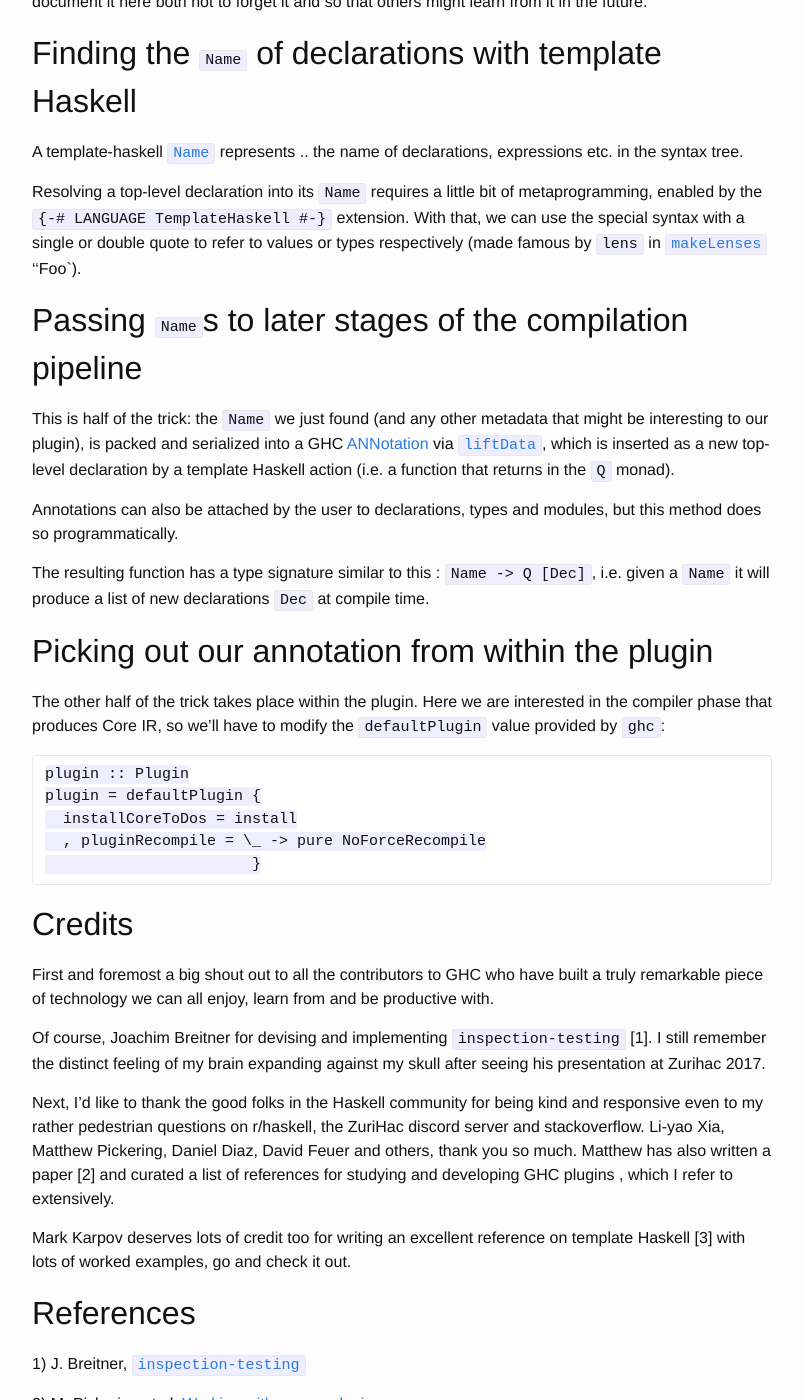
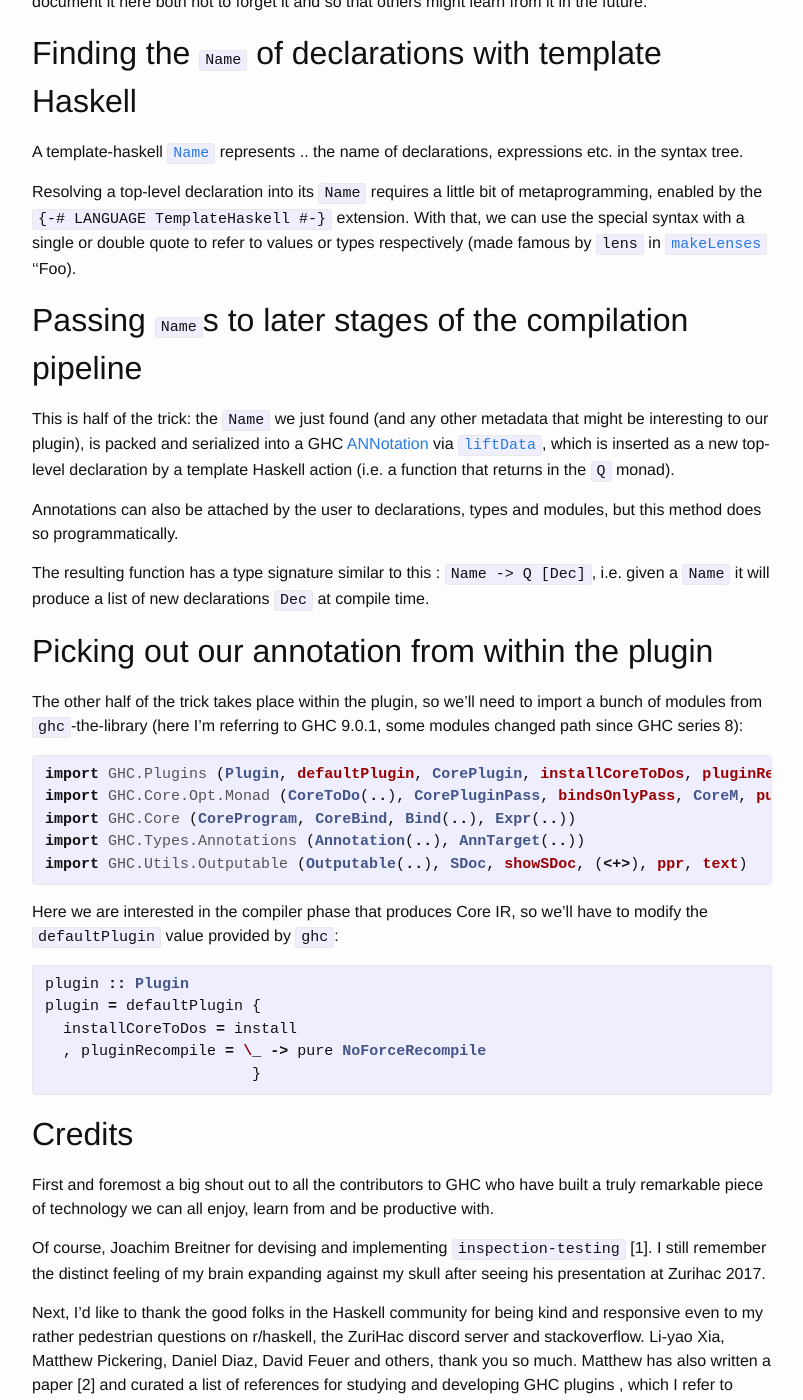
Before and after one commit to ocramz/ocramz.github.io, a Jekyll site: the page built from _posts/2021-06-22-finding-core-th.markdown, in a window 1280 px wide and 1400 px high, scrolled down 692 px. Shown: the whole window, without its empty margins (238-1041 px from the left). Built offline with Jekyll 4.4.1, drawn with Linux system fonts in a browser that asks for light colours.

Commit message:
blog update

````diff
--- /dev/null
+++ b/_posts/.#2015-08-21-haskell-tut-v1.markdown
@@ -0,0 +1 @@
+marco@wintermute.93388
--- a/_posts/2021-06-22-finding-core-th.markdown
+++ b/_posts/2021-06-22-finding-core-th.markdown
@@ -22,7 +22,7 @@ It turns out `inspection-testing` provides this functionality as part of its use
 
 A template-haskell [`Name`](https://hackage.haskell.org/package/template-haskell-2.17.0.0/docs/Language-Haskell-TH.html#t:Name) represents .. the name of declarations, expressions etc. in the syntax tree.
 
-Resolving a top-level declaration into its `Name` requires a little bit of metaprogramming, enabled by the `{-# LANGUAGE TemplateHaskell #-}` extension. With that, we can use the special syntax with a single or double quote to refer to values or types respectively (made famous by `lens` in [`makeLenses`](https://hackage.haskell.org/package/lens-5.0.1/docs/Control-Lens-Combinators.html#v:makeLenses) ''Foo`).
+Resolving a top-level declaration into its `Name` requires a little bit of metaprogramming, enabled by the `{-# LANGUAGE TemplateHaskell #-}` extension. With that, we can use the special syntax with a single or double quote to refer to values or types respectively (made famous by `lens` in [`makeLenses`](https://hackage.haskell.org/package/lens-5.0.1/docs/Control-Lens-Combinators.html#v:makeLenses) ''Foo).
 
 ## Passing `Name`s to later stages of the compilation pipeline
 
@@ -34,15 +34,31 @@ The resulting function has a type signature similar to this : `Name -> Q [Dec]`,
 
 ## Picking out our annotation from within the plugin
 
-The other half of the trick takes place within the plugin. Here we are interested in the compiler phase that produces Core IR, so we'll have to modify the `defaultPlugin` value provided by `ghc`:
+The other half of the trick takes place within the plugin, so we'll need to import a bunch of modules from `ghc`-the-library (here I'm referring to GHC 9.0.1, some modules changed path since GHC series 8):
 
-```
+{% highlight haskell %}
+import GHC.Plugins (Plugin, defaultPlugin, CorePlugin, installCoreToDos, pluginRecompile, CommandLineOption, fromSerialized, deserializeWithData, ModGuts(..), Name, CoreExpr, Var, flattenBinds, getName, thNameToGhcName, PluginRecompile(..))
+import GHC.Core.Opt.Monad (CoreToDo(..), CorePluginPass, bindsOnlyPass, CoreM, putMsgS, getDynFlags, errorMsg)
+import GHC.Core (CoreProgram, CoreBind, Bind(..), Expr(..))
+import GHC.Types.Annotations (Annotation(..), AnnTarget(..))
+import GHC.Utils.Outputable (Outputable(..), SDoc, showSDoc, (<+>), ppr, text)
+{% endhighlight %}
+
+
+{% highlight haskell %}
+{% endhighlight %}
+
+Here we are interested in the compiler phase that produces Core IR, so we'll have to modify the `defaultPlugin` value provided by `ghc`:
+
+
+{% highlight haskell %}
 plugin :: Plugin
 plugin = defaultPlugin {
   installCoreToDos = install
   , pluginRecompile = \_ -> pure NoForceRecompile
                        }
-```
+{% endhighlight %}
+
 
 
 
````
Also changed, not shown: 1 other file.
